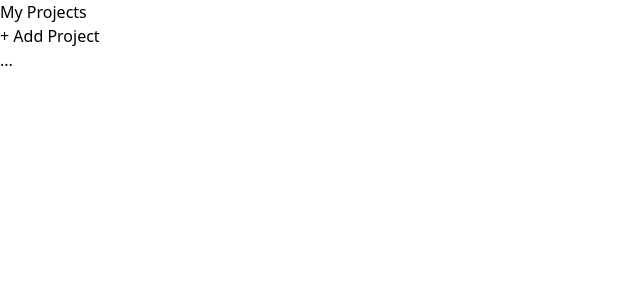
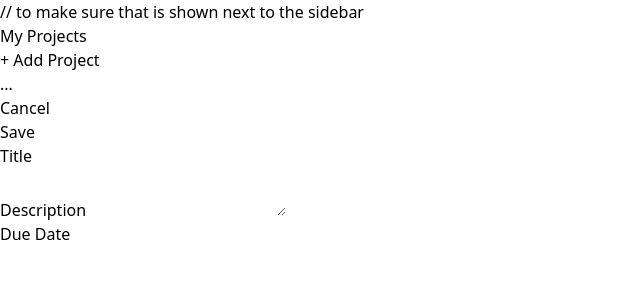
Before and after one commit to lucilapastore/project-management-app, a React (Vite) app: page / in a window 1280 px wide. Shown: the top 300 px of the page, without its empty margins (0-640 px from the left). Built offline with nearby package versions, Linux system fonts and the light colour scheme.

Commit message:
feat: add new component and a reusable input component

```diff
--- a/src/App.jsx
+++ b/src/App.jsx
@@ -1,9 +1,13 @@
+import NewProject from "./components/NewProject.jsx";
 import { ProjectsSideBar } from "./components/ProjectsSideBar.jsx";
 
 function App() {
   return (
-    <main className="h-screen my-8">
+    <main className="h-screen my-8 flex gap-8">
+      {" "}
+      // to make sure that is shown next to the sidebar
       <ProjectsSideBar />
+      <NewProject />
     </main>
   );
 }
--- /dev/null
+++ b/src/components/Input.jsx
@@ -0,0 +1,8 @@
+export default function Input({ label, isTextArea, ...props }) {
+  return (
+    <p>
+      <label>{label}</label>
+      {isTextArea ? <textarea {...props} /> : <input {...props} />}
+    </p>
+  );
+}
--- /dev/null
+++ b/src/components/NewProject.jsx
@@ -0,0 +1,24 @@
+import Input from "./Input.jsx";
+
+export default function NewProject(second) {
+  return (
+    <>
+      <div>
+        <menu>
+          <li>
+            <button>Cancel</button>
+          </li>
+          <li>
+            <button>Save</button>
+          </li>
+        </menu>
+      </div>
+
+      <div>
+        <Input label="Title" />
+        <Input label="Description" isTextArea />
+        <Input label="Due Date" />
+      </div>
+    </>
+  );
+}
```
